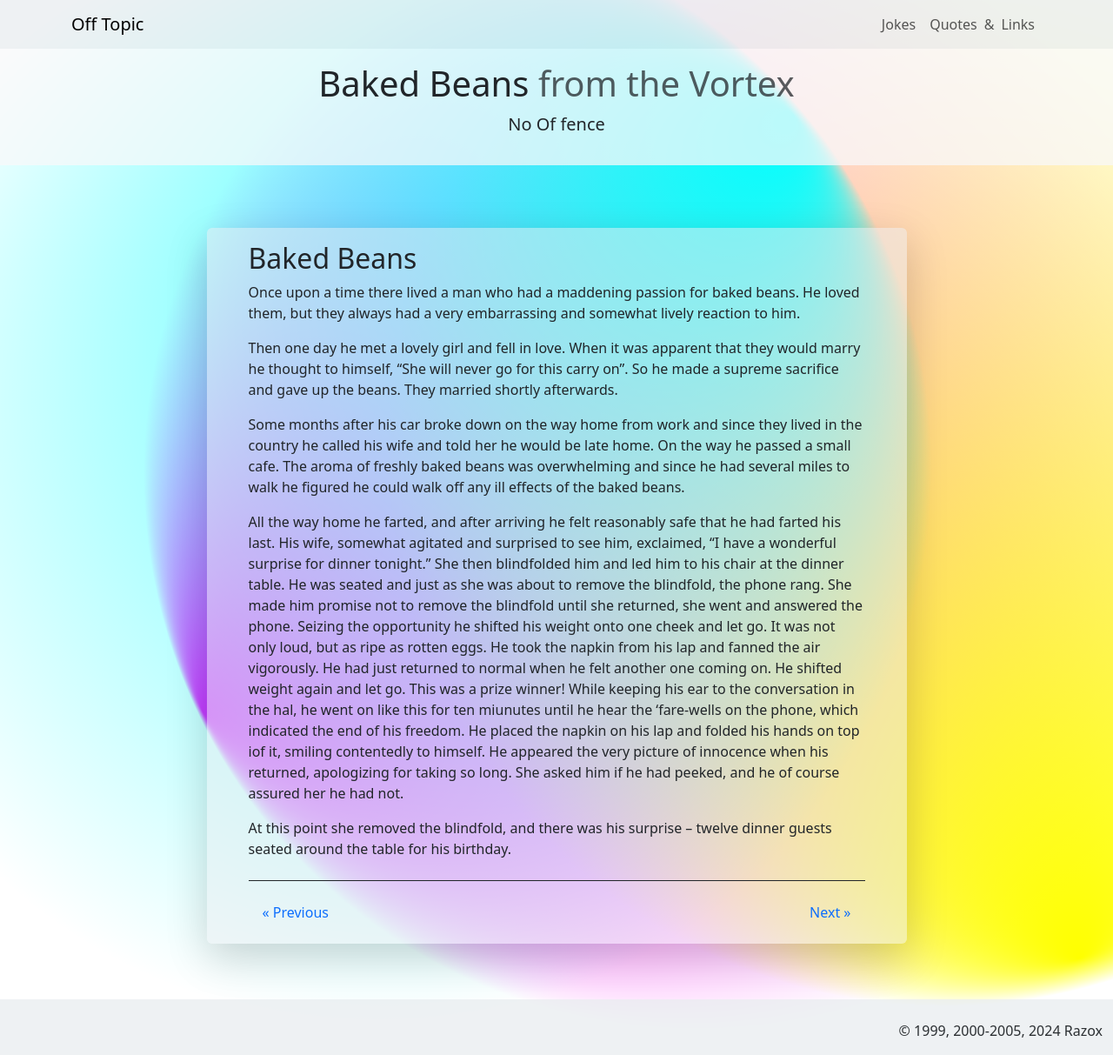
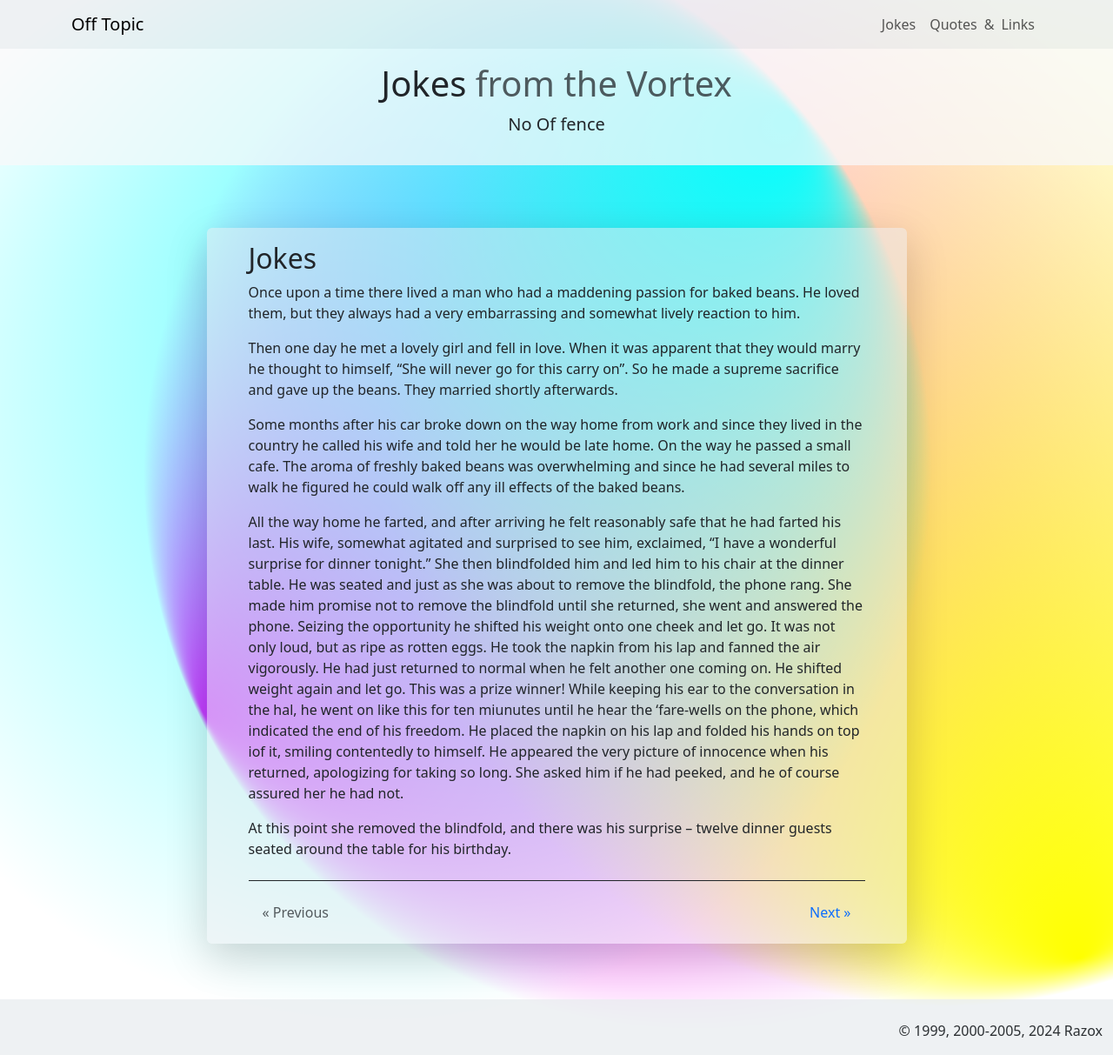
Before and after one commit to raz0x/razox, a Jekyll site: the page built from _jokes/baked_beans.md, in a window 1280 px wide. Shown: the whole page at 87% size. Built offline with Jekyll 4.4.1, drawn with Linux system fonts in a browser that asks for light colours; some of the changed lines change nothing that is shown.

Commit message:
Update baked_beans.md

```diff
--- a/_jokes/baked_beans.md
+++ b/_jokes/baked_beans.md
@@ -1,7 +1,5 @@
 ---
-layout: joke
-
-title: Baked Beans
+subject: Baked Beans
 ---
 Once upon a time there lived a man who had a maddening passion for baked beans.  He loved them, but they always had a very embarrassing and somewhat lively reaction to him.
 
```
